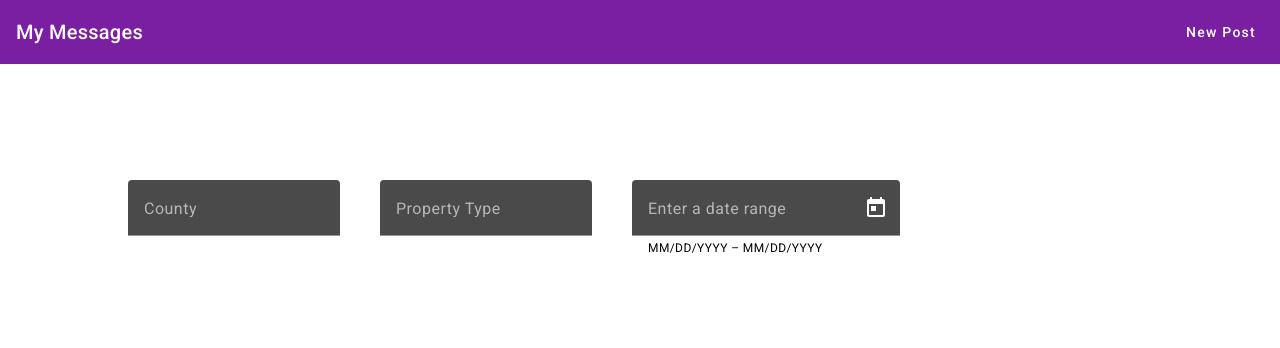
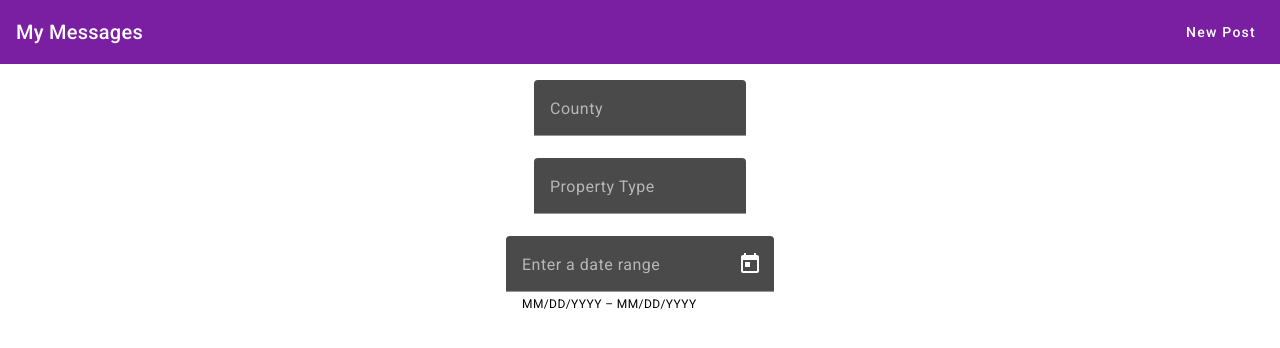
Before and after one commit to EvanSourke/PropertyPriceIre, an Angular app in the folder mean-course/: page / in a window 1280 px wide. Shown: the top 348 px of the page. Built offline with nearby package versions, Linux system fonts and the light colour scheme.

Commit message:
css form centred

```diff
--- a/mean-course/src/app/Houses/house-search/house-search.component.css
+++ b/mean-course/src/app/Houses/house-search/house-search.component.css
@@ -1,23 +1,3 @@
-.row1 {
-  margin-top: 50px;
-  display: block;
+.form-fields {
+  text-align: center;
 }
-
-.row2 {
-  margin-top: 1px;
-  display: block;
-}
-
-
-.county {
-  padding-right: 40px;
-}
-
-.property {
-  padding-right: 40px;
-}
-
-
-.date {
-  margin-top: 100px;
-}
--- a/mean-course/src/app/Houses/house-search/house-search.component.html
+++ b/mean-course/src/app/Houses/house-search/house-search.component.html
@@ -1,7 +1,7 @@
 
 <div class="form-fields">
 <form >
-
+  <div>
   <mat-form-field class="county"  appearance="fill">
     <mat-label>County</mat-label>
     <input type="text"
@@ -16,7 +16,8 @@
       </mat-option>
     </mat-autocomplete>
   </mat-form-field>
-
+</div>
+<div>
   <mat-form-field class="property" appearance="fill">
     <mat-label>Property Type</mat-label>
     <input type="text"
@@ -31,8 +32,9 @@
       </mat-option>
     </mat-autocomplete>
   </mat-form-field>
+</div>
 
-
+<div>
   <mat-form-field class="date" appearance="fill">
     <mat-label>Enter a date range</mat-label>
     <mat-date-range-input [formGroup]="range" [rangePicker]="picker">
@@ -46,6 +48,8 @@
     <mat-error *ngIf="range.controls.start.hasError('matStartDateInvalid')">Invalid start date</mat-error>
     <mat-error *ngIf="range.controls.end.hasError('matEndDateInvalid')">Invalid end date</mat-error>
   </mat-form-field>
+</div>
+
   <!-- <p>Selected range: {{range.value | json}}</p> -->
 
 </form>
```
